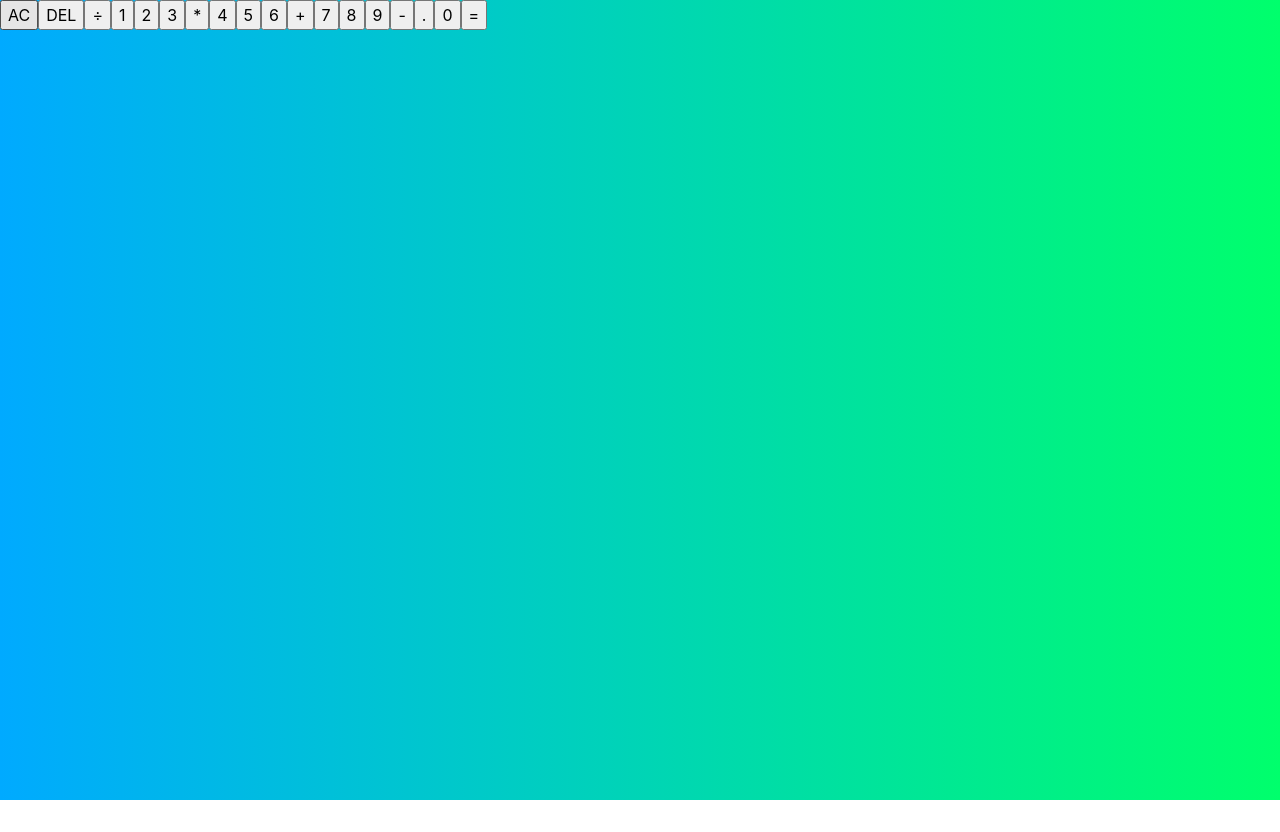
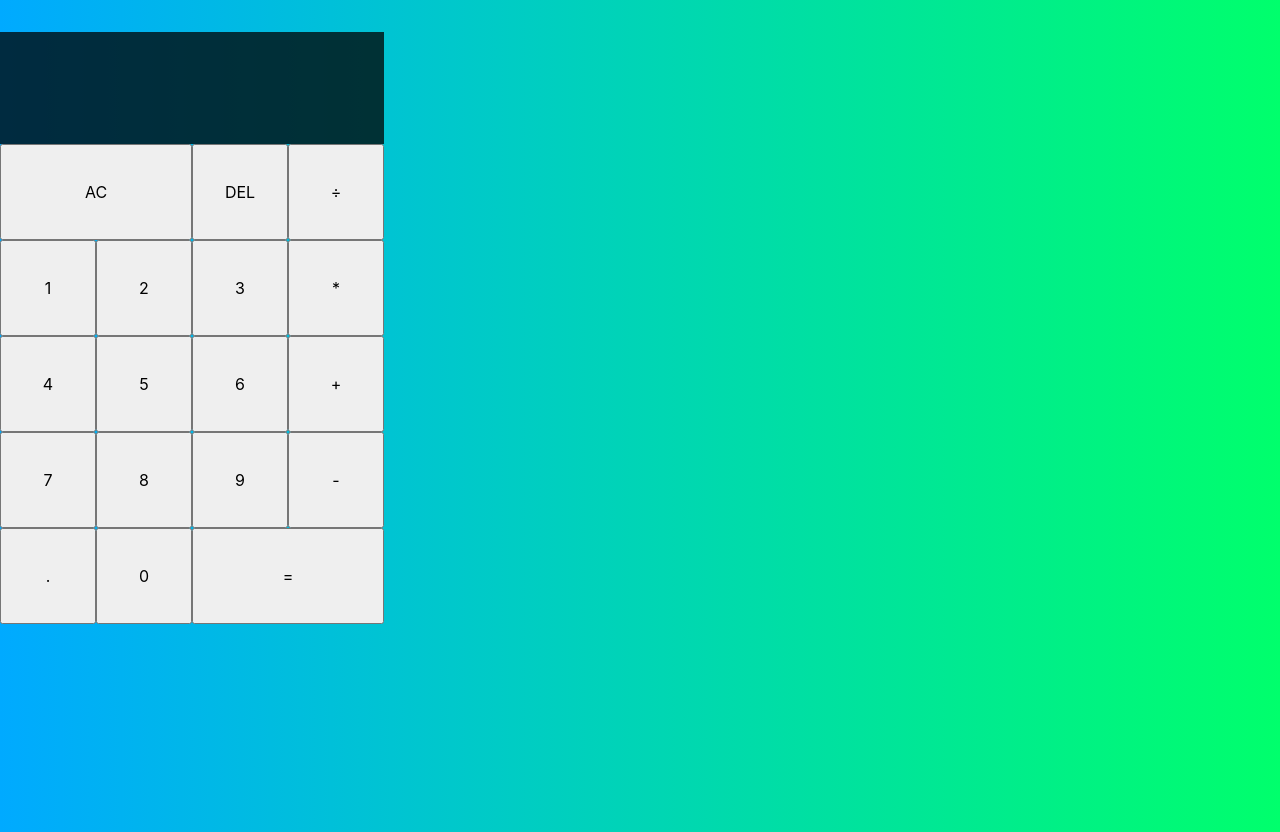
Before and after one commit to AdoraWyne/react-calculator, a React (Create React App) app: page / in a window 1280 px wide. Before the commit the page ends 800 px from the top, so only its background shows below. Built offline with nearby package versions, Linux system fonts and the light colour scheme.

Commit message:
style(calculator) : styled the layout of the calculator

```diff
--- a/src/App.js
+++ b/src/App.js
@@ -2,7 +2,7 @@
 
 function App() {
   return (
-    <div className="claculator-grid">
+    <div className="calculator-grid">
       <div className="output">
         <div className="previous-operand"></div>
         <div className="current-operand"></div>
--- a/src/styles.css
+++ b/src/styles.css
@@ -42,3 +42,21 @@
 #root, #__next {
 isolation: isolate;
 }
+
+/* ------------------------------ */
+.calculator-grid {
+    display: grid;
+    margin-top: 2rem;
+    grid-template-columns: repeat(4, 6rem);
+    grid-template-rows: minmax(7rem, auto) repeat(5, 6rem);
+}
+
+.span-two {
+    grid-column: span 2;
+}
+
+
+.output {
+    grid-column: 1/-1;
+    background-color: rgba(0,0,0,.75);
+}
```
